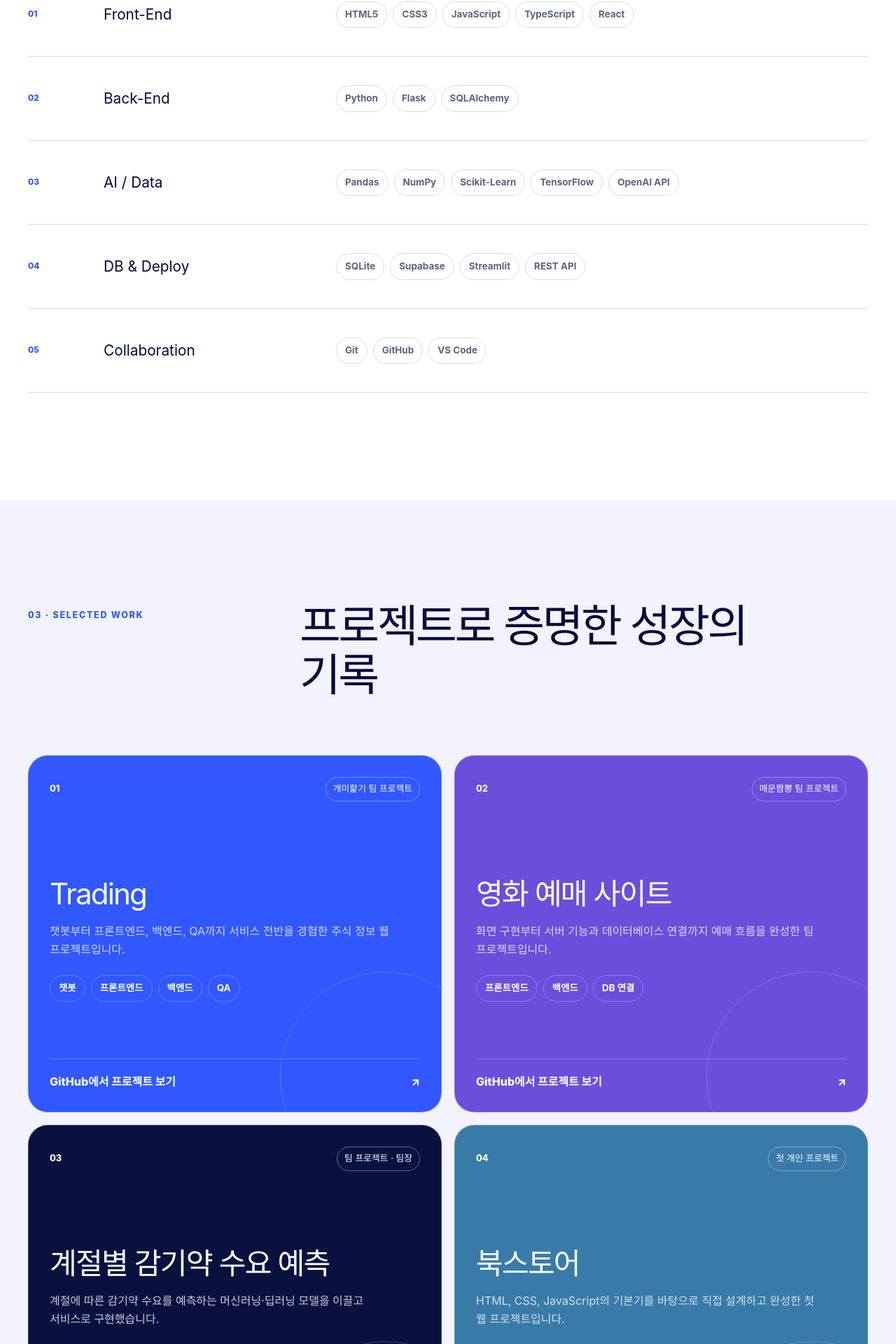
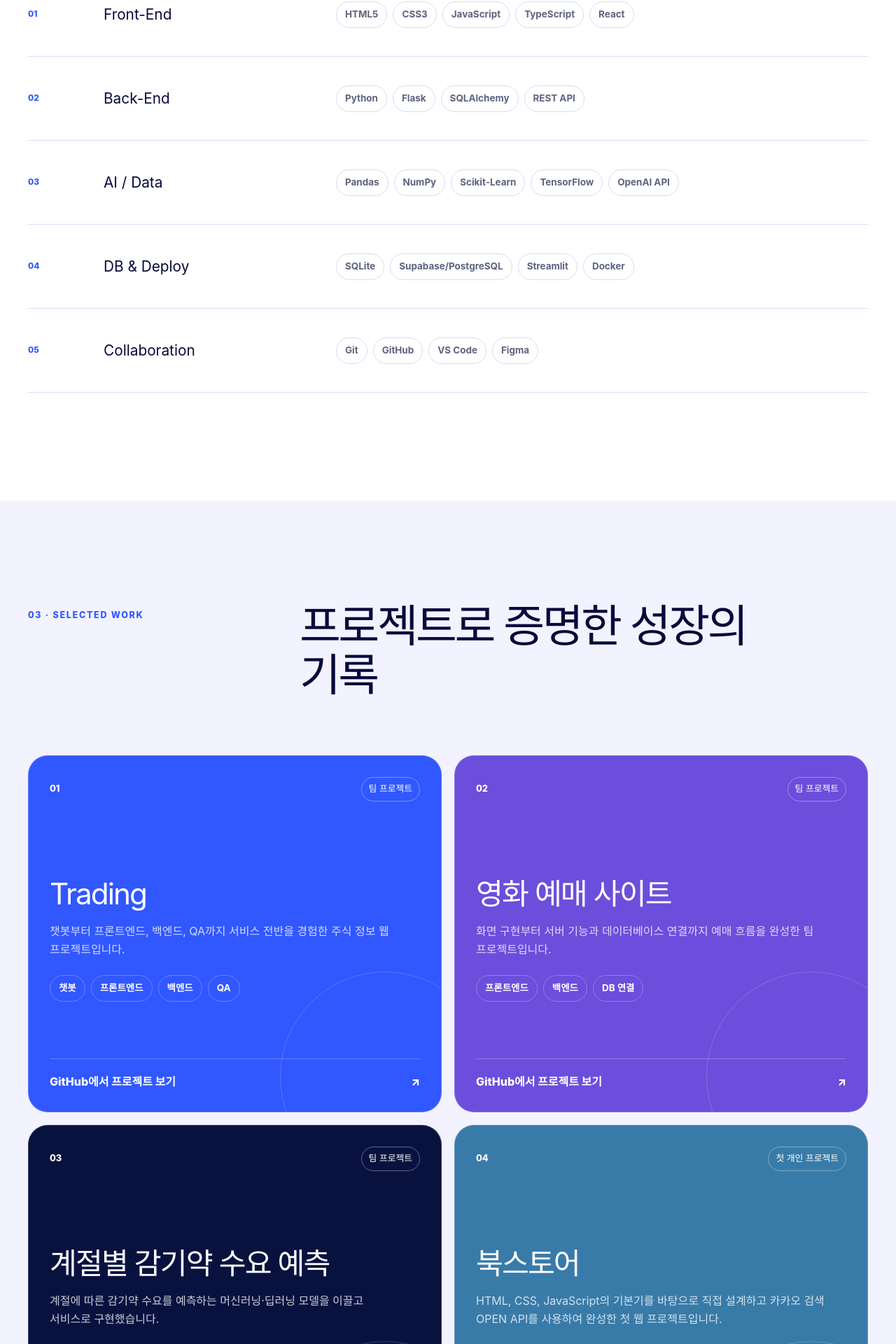
Before and after one commit to Y-youngchan/2026Y_Portfolio, a Next.js app: page / in a window 1280 px wide. Shown: the part 2100-4020 px from the top of the page at 70% size. Built offline with nearby package versions, Linux system fonts and the light colour scheme.

Commit message:
docs: update portfolio content

```diff
--- a/app/data/portfolio-data.ts
+++ b/app/data/portfolio-data.ts
@@ -29,17 +29,17 @@ export const strengths = [
 
 export const skillGroups = [
   { title: "Front-End", skills: ["HTML5", "CSS3", "JavaScript", "TypeScript", "React"] },
-  { title: "Back-End", skills: ["Python", "Flask", "SQLAlchemy"] },
+  { title: "Back-End", skills: ["Python", "Flask", "SQLAlchemy", "REST API"] },
   { title: "AI / Data", skills: ["Pandas", "NumPy", "Scikit-Learn", "TensorFlow", "OpenAI API"] },
-  { title: "DB & Deploy", skills: ["SQLite", "Supabase", "Streamlit", "REST API"] },
-  { title: "Collaboration", skills: ["Git", "GitHub", "VS Code"] },
+  { title: "DB & Deploy", skills: ["SQLite", "Supabase/PostgreSQL", "Streamlit", "Docker"] },
+  { title: "Collaboration", skills: ["Git", "GitHub", "VS Code", "Figma"] },
 ] as const;
 
 export const projects = [
   {
     number: "01",
     title: "Trading",
-    type: "개미핥기 팀 프로젝트",
+    type: "팀 프로젝트",
     description: "챗봇부터 프론트엔드, 백엔드, QA까지 서비스 전반을 경험한 주식 정보 웹 프로젝트입니다.",
     role: ["챗봇", "프론트엔드", "백엔드", "QA"],
     href: "https://github.com/Y-youngchan/Trading",
@@ -49,7 +49,7 @@ export const projects = [
   {
     number: "02",
     title: "영화 예매 사이트",
-    type: "매운짬뽕 팀 프로젝트",
+    type: "팀 프로젝트",
     description: "화면 구현부터 서버 기능과 데이터베이스 연결까지 예매 흐름을 완성한 팀 프로젝트입니다.",
     role: ["프론트엔드", "백엔드", "DB 연결"],
     href: "https://github.com/Y-youngchan/movie_260407",
@@ -59,7 +59,7 @@ export const projects = [
   {
     number: "03",
     title: "계절별 감기약 수요 예측",
-    type: "팀 프로젝트 · 팀장",
+    type: "팀 프로젝트",
     description: "계절에 따른 감기약 수요를 예측하는 머신러닝·딥러닝 모델을 이끌고 서비스로 구현했습니다.",
     role: ["팀장", "머신러닝", "딥러닝", "AI 모델링"],
     href: "https://huggingface.co/spaces/yyc1327/DrugMain",
@@ -70,8 +70,8 @@ export const projects = [
     number: "04",
     title: "북스토어",
     type: "첫 개인 프로젝트",
-    description: "HTML, CSS, JavaScript의 기본기를 바탕으로 직접 설계하고 완성한 첫 웹 프로젝트입니다.",
-    role: ["HTML", "CSS", "JavaScript"],
+    description: "HTML, CSS, JavaScript의 기본기를 바탕으로 직접 설계하고 카카오 검색 OPEN API를 사용하여 완성한 첫 웹 프로젝트입니다.",
+    role: ["HTML", "CSS", "JavaScript", "카카오 검색 OPEN API"],
     href: "https://github.com/Y-youngchan/bookstore",
     linkLabel: "GitHub에서 프로젝트 보기",
     accent: "sky",
--- a/app/page.tsx
+++ b/app/page.tsx
@@ -65,7 +65,7 @@ export default function Home() {
         <section className="skills-section" id="skills" aria-labelledby="skills-title">
           <div className="section-shell">
             <div className="section-heading horizontal">
-              <span className="eyebrow">02 · SKILLS</span><h2 id="skills-title">배운 기술을 연결해 서비스를 만듭니다.</h2>
+              <span className="eyebrow">02 · SKILLS</span><h2 id="skills-title">불가능이 사라진 사회에서 서비스를 만듭니다.</h2>
             </div>
             <div className="skills-grid">
               {skillGroups.map((group, index) => (
```
